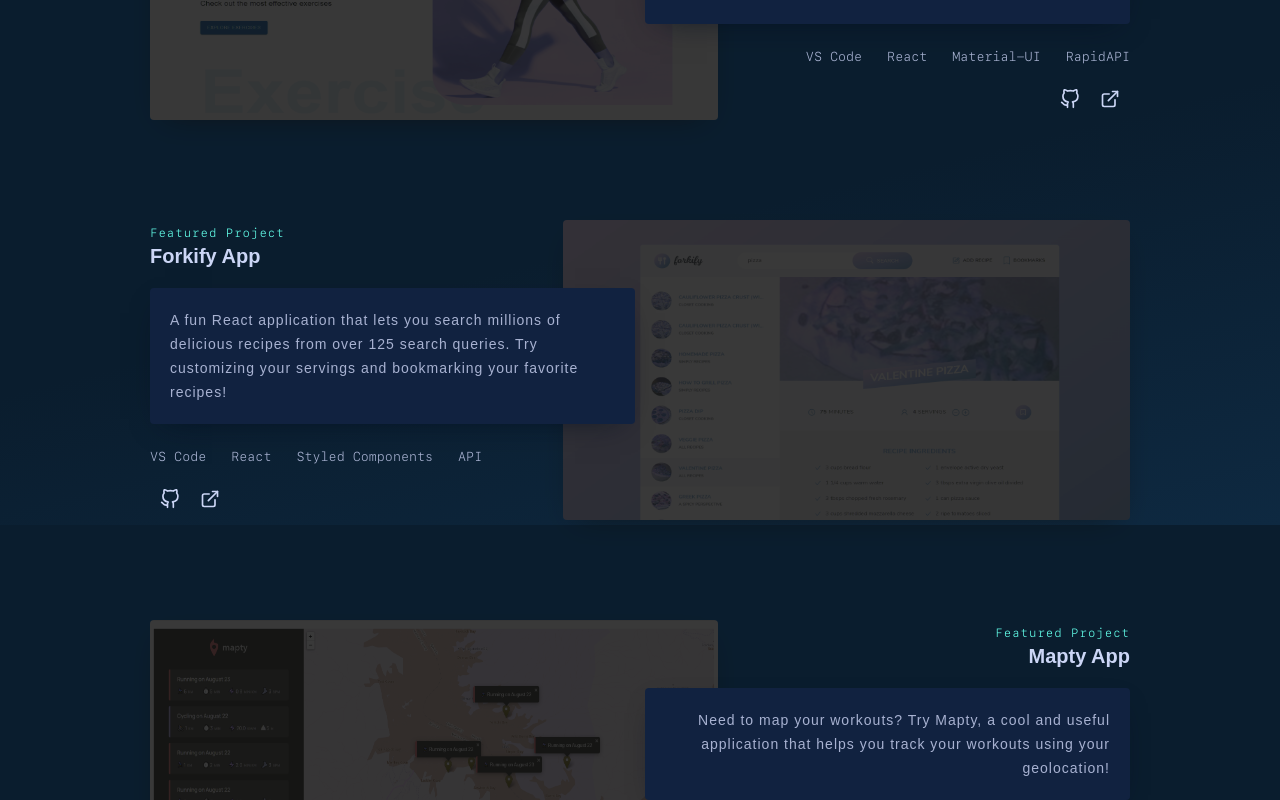
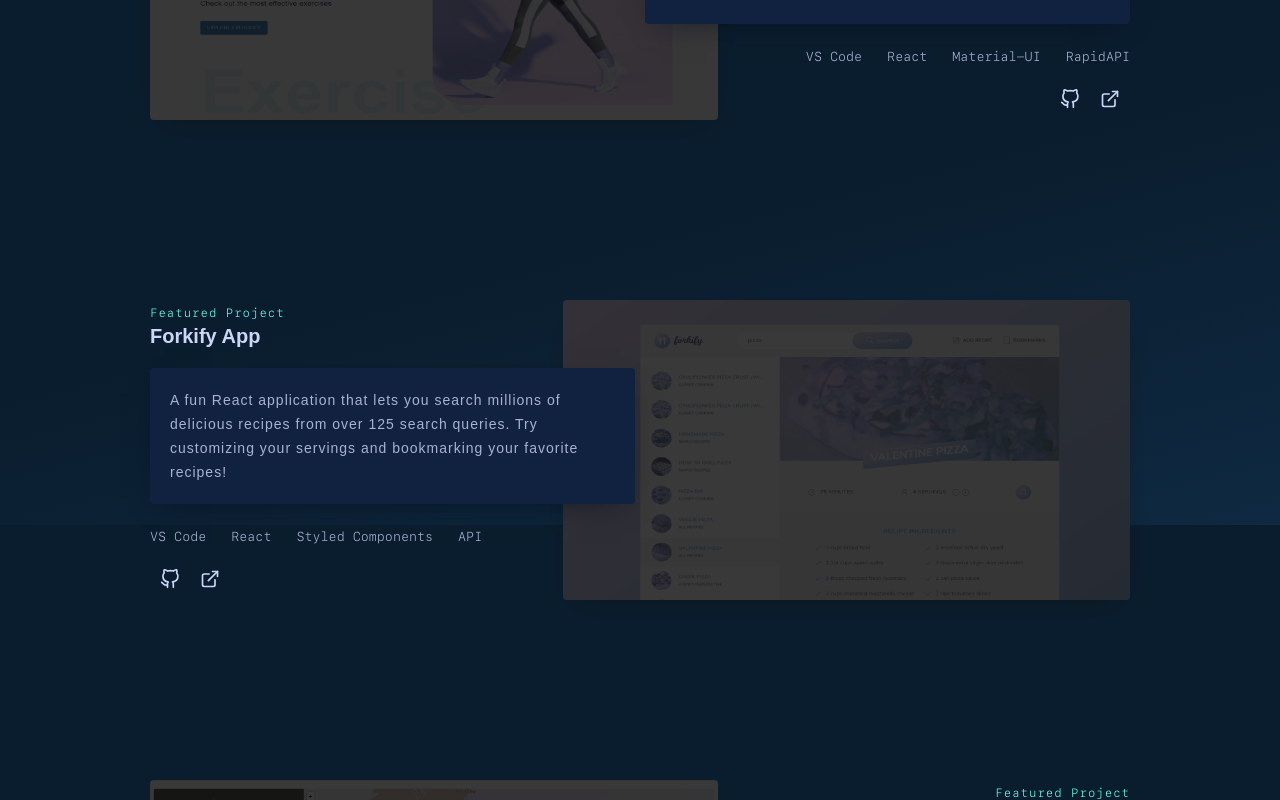
Before and after one commit to TPSReports80/portfolio, a React (Create React App) app: page / in a window 1280 px wide. Shown: the part 2675-3475 px from the top of the page. Built offline with nearby package versions, Linux system fonts and the light colour scheme; a web font is replaced by a local one.

Commit message:
project spacing issue fix

```diff
--- a/src/components/Projects/ProjectElements.js
+++ b/src/components/Projects/ProjectElements.js
@@ -53,11 +53,14 @@ export const ProjectItem = styled.li`
     }
   }
   &:not(:last-of-type) {
-    margin-bottom: 10rem;
+    margin-bottom: 18rem;
   }
 
   @media screen and (max-width: 768px) {
     box-shadow: 0 10px 30px -15px var(--navy-shadow);
+    &:not(:last-of-type) {
+      margin-bottom: 10rem;
+    }
     .project-content {
       display: flex;
       flex-direction: column;
```
